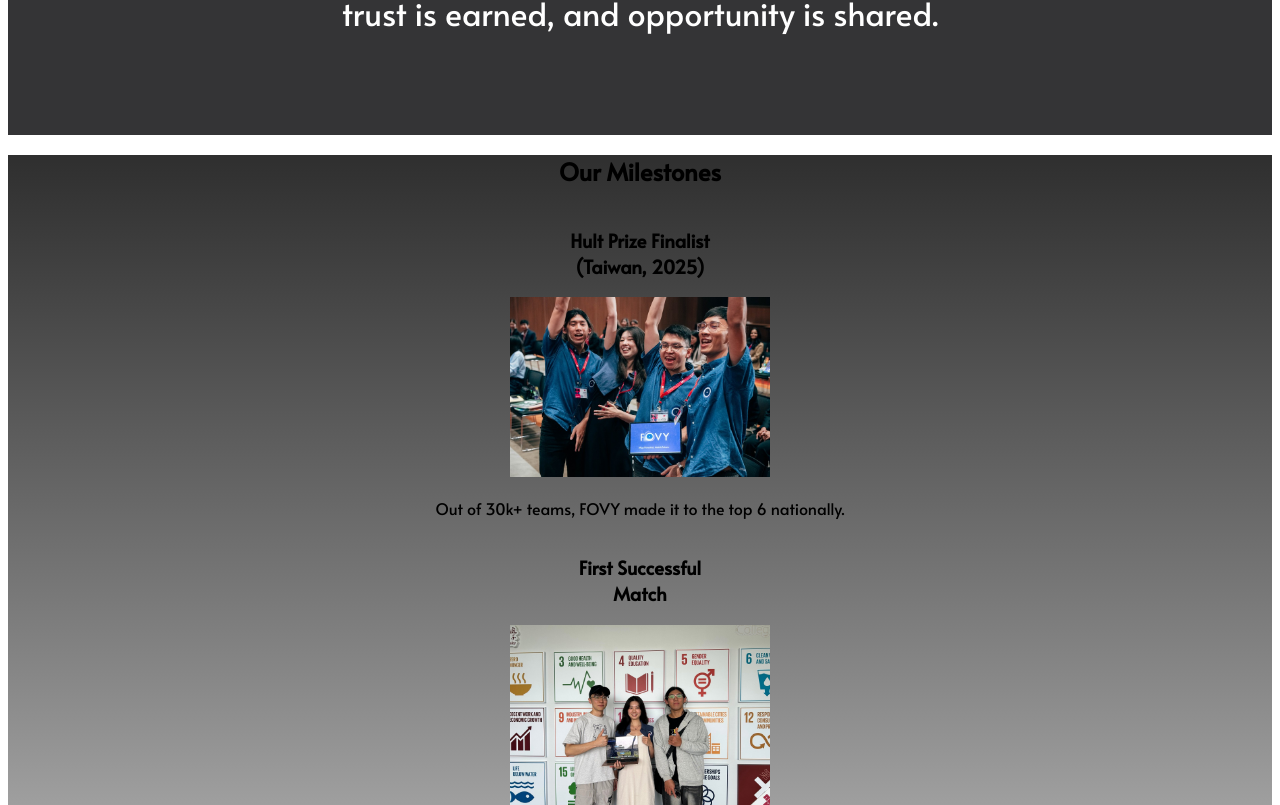
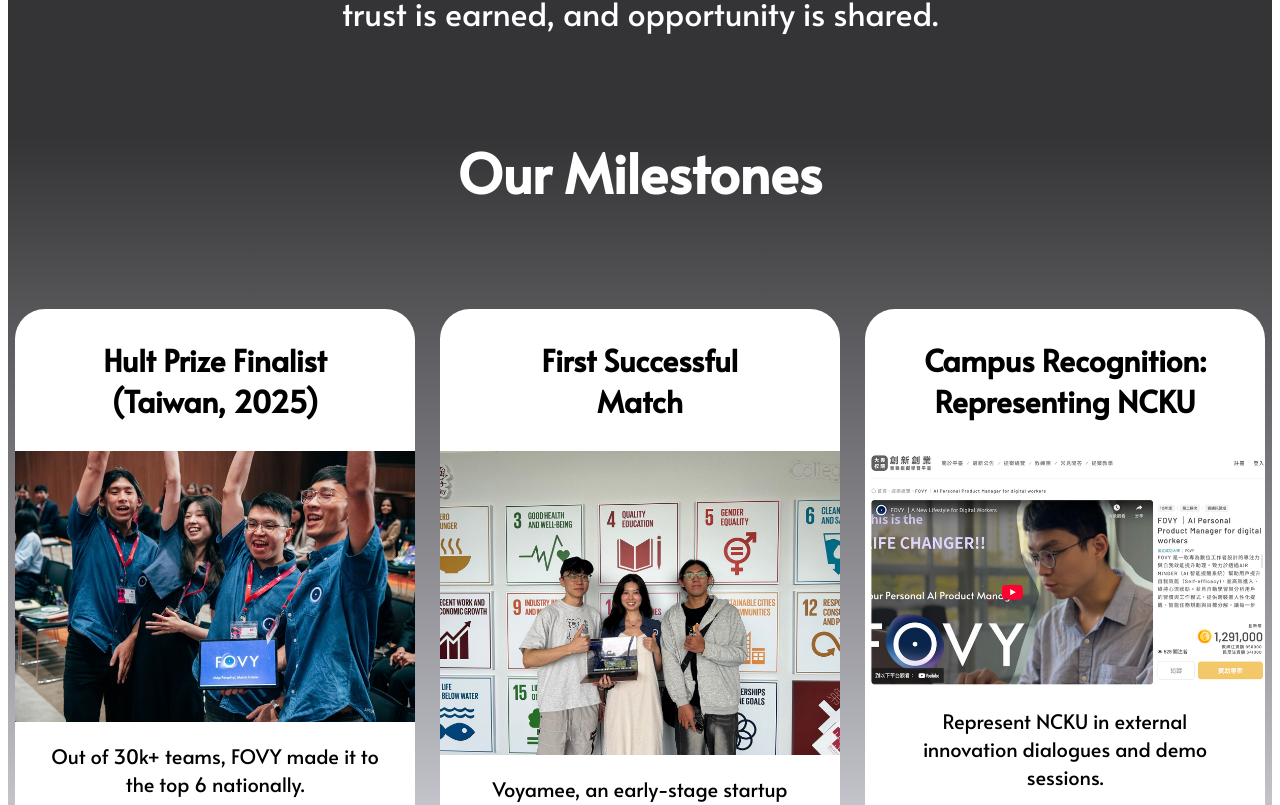
Before and after one commit to FOVY-Colelpis/fovy-frontend, a Next.js app: page / in a window 1280 px wide. Shown: the part 3055-3860 px from the top of the page. Built offline with nearby package versions, Linux system fonts and the light colour scheme.

Commit message:
Adjust milestones view

```diff
--- a/src/components/MilestoneSection.tsx
+++ b/src/components/MilestoneSection.tsx
@@ -22,31 +22,31 @@
 
 export default function MilestoneSection() {
   return (
-    <section className="bg-gradient-to-b from-[#2f2f2f] to-[#eaeaea] text-black py-24 px-6">
+    <section className="bg-gradient-to-b h-screen from-[#343436] to-[#E2E2EB] text-black py-24 px-6">
       <div className="max-w-6xl mx-auto text-center">
-        <h2 className="text-4xl sm:text-5xl font-bold mb-16">Our Milestones</h2>
+        <h2 className="text-[54px] font-bold text-[white] mb-16" style={{margin: 0, paddingBottom: '100px'}}>Our Milestones</h2>
 
-        <div className="grid grid-cols-1 md:grid-cols-3 gap-10">
+        <div className="flex justify-center gap-[25px]">
           {milestones.map((milestone, idx) => (
             <div
               key={idx}
-              className="bg-white rounded-3xl shadow-lg p-6 flex flex-col items-center"
+              className="bg-[white] rounded-[30px] shadow-lg p-6 flex flex-col items-center w-[400px]"
             >
-              <h3 className="text-xl font-bold whitespace-pre-line text-center mb-4">
+              <h3 className="text-[30px] font-bold whitespace-pre-line text-center mb-4">
                 {milestone.title}
               </h3>
 
-              <div className="relative w-full h-40 sm:h-48 md:h-52 mb-4 overflow-hidden rounded-xl">
+              <div className="relative w-full h-48 mb-4 overflow-hidden rounded-xl">
                 <Image
                   src={milestone.image}
                   alt={milestone.title}
                   width={260}
                   height={180}
-                  className="object-cover"
+                  className="object-cover w-full h-full"
                 />
               </div>
 
-              <p className="text-sm sm:text-base leading-relaxed text-center">
+              <p className="text-[20px] mx-[30px] leading-relaxed text-center">
                 {milestone.description}
               </p>
             </div>
```
